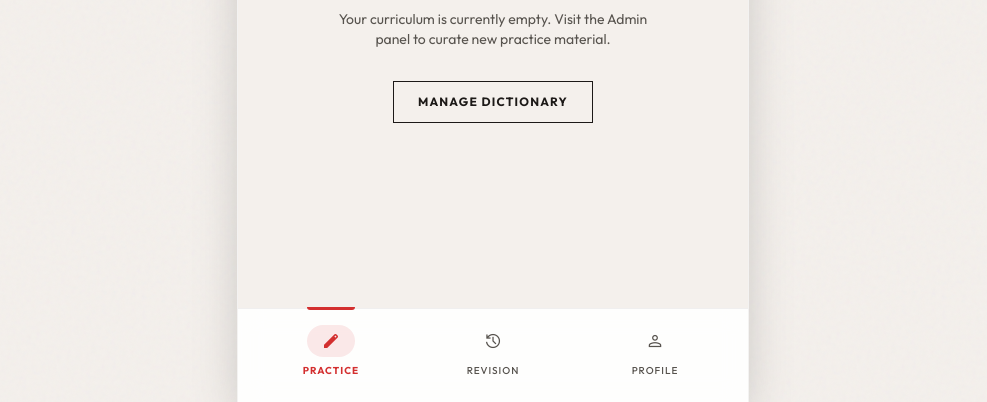
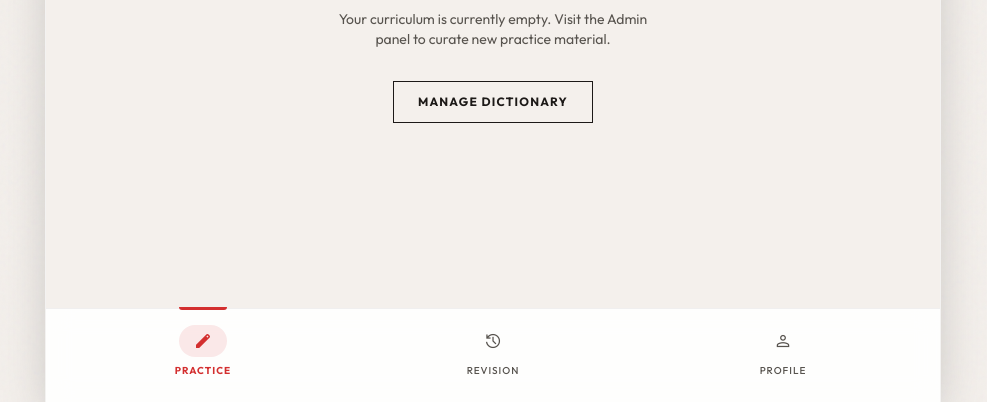
Before and after one commit to williamtyc82/chinesepractice, a website built with Vite: page index.html in a window 1280 px wide. Shown: the part 398-800 px from the top of the page, without its empty margins (147-1134 px from the left). Built offline with nearby package versions, Linux system fonts and the light colour scheme; some packages are replaced by stand-ins of ours; no server answers; the database is empty.

Commit message:
feat: adjust app width for responsive tablet/desktop layout

```diff
--- a/index.html
+++ b/index.html
@@ -44,7 +44,7 @@
   <link rel="stylesheet" href="/src/styles/main.css" />
 </head>
 <body class="bg-background-light font-sans text-ink min-h-screen flex flex-col selection:bg-primary/20 selection:text-primary">
-  <div id="app" class="flex-1 w-full max-w-lg mx-auto bg-surface shadow-2xl relative overflow-hidden flex flex-col border-x border-paper-border/50"></div>
+  <div id="app" class="flex-1 w-full max-w-full md:max-w-2xl xl:max-w-4xl mx-auto bg-surface shadow-2xl relative overflow-hidden flex flex-col md:border-x border-paper-border/50"></div>
   <script type="module" src="/src/main.js"></script>
 </body>
 </html>
```
